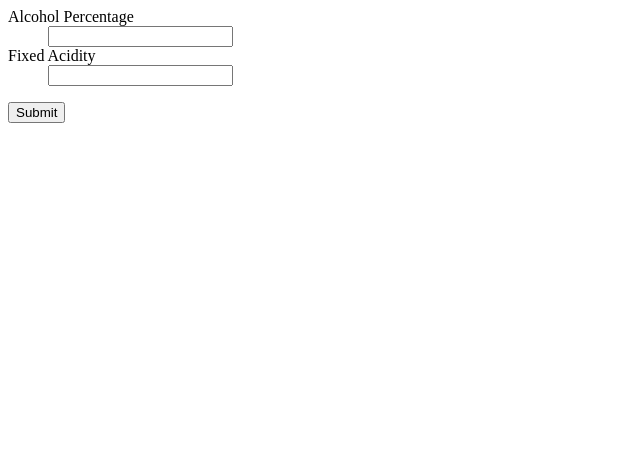
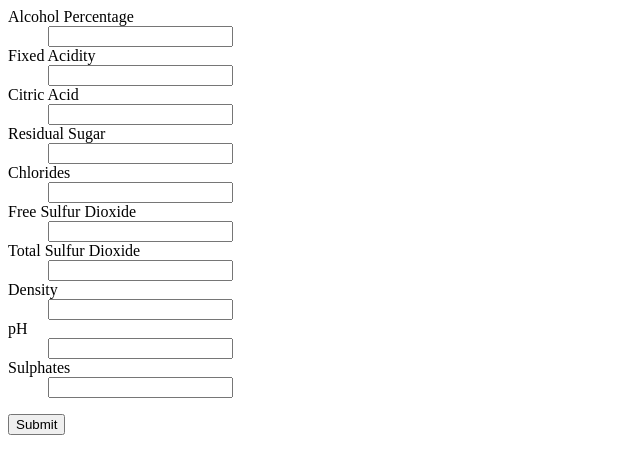
Before and after one commit to PythonWorkshop/TensorFlowFlask, a Flask app: page /test/ in a window 1280 px wide. Shown: the top 474 px of the page, without its empty margins (0-640 px from the left). Run offline with Flask 2, Linux system fonts and the light colour scheme; some libraries are stand-ins or nearby versions.

Commit message:
Fix issues with csrf, add items to form

```diff
--- a/form.py
+++ b/form.py
@@ -2,5 +2,13 @@ from flask_wtf import Form
 from wtforms import DecimalField, validators
 
 class TestParameterForm(Form):
-    alcohol_percentage = DecimalField('Alcohol Percentage')
-    fixed_acidity = DecimalField('Fixed Acidity')
+    alcohol              = DecimalField('Alcohol Percentage')
+    volatile_acidity     = DecimalField('Fixed Acidity')
+    citric_acid          = DecimalField('Citric Acid')
+    residual_sugar       = DecimalField('Residual Sugar')
+    chlorides            = DecimalField('Chlorides')
+    free_sulfur_dioxide  = DecimalField('Free Sulfur Dioxide')
+    total_sulfur_dioxide = DecimalField('Total Sulfur Dioxide')
+    density              = DecimalField('Density')
+    ph                   = DecimalField('pH')
+    sulphates            = DecimalField('Sulphates')
--- a/main.py
+++ b/main.py
@@ -1,5 +1,5 @@
 from flask import Flask
-from flask import request, Response, render_template
+from flask import request, Response, render_template, url_for, redirect
 from flask import abort
 from flask_wtf.csrf import CsrfProtect
 
@@ -29,8 +29,7 @@ def hello_world():
 def test_parameters():
     form = TestParameterForm(request.form)
     if request.method == 'POST' and form.validate():
-        print("Alcohol Percentage: {}".format(form.alcohol_percentage))
-        print("Fixed Acidity: {}".format(form.fixed_acidity))
+        print(form.__dict__)
         return redirect(url_for('hello_world'))
     return render_template('test_parameters.html', form=form)
 
--- a/templates/test_parameters.html
+++ b/templates/test_parameters.html
@@ -1,8 +1,17 @@
 {% from "_formhelpers.html" import render_field %}
 <form method=post action="/test/">
+    {{ form.csrf_token }}
   <dl>
-    {{ render_field(form.alcohol_percentage) }}
-    {{ render_field(form.fixed_acidity) }}
+    {{ render_field(form.alcohol             ) }}
+    {{ render_field(form.volatile_acidity    ) }}
+    {{ render_field(form.citric_acid         ) }}
+    {{ render_field(form.residual_sugar      ) }}
+    {{ render_field(form.chlorides           ) }}
+    {{ render_field(form.free_sulfur_dioxide ) }}
+    {{ render_field(form.total_sulfur_dioxide) }}
+    {{ render_field(form.density             ) }}
+    {{ render_field(form.ph                  ) }}
+    {{ render_field(form.sulphates           ) }}
   </dl>
   <p><input type=submit value=Submit>
 </form>
```
